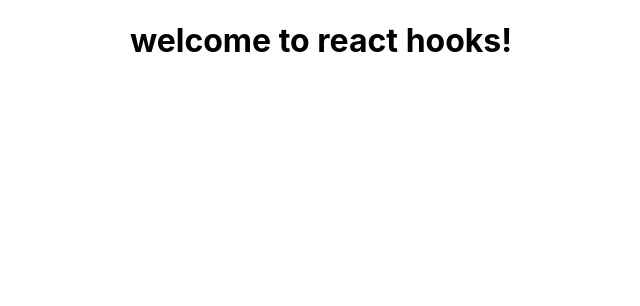
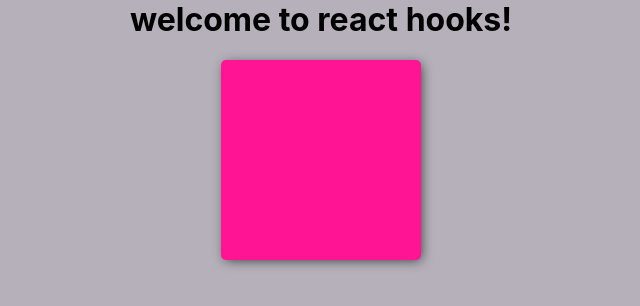
Before and after one commit to trongminh1412/react-hooks-basic, a React (Create React App) app: page / in a window 1280 px wide. Shown: the top 306 px of the page, without its empty margins (319-959 px from the left). Built offline with nearby package versions, Linux system fonts and the light colour scheme.

Commit message:
color box and stash data in localStorage

```diff
--- a/src/App.js
+++ b/src/App.js
@@ -1,10 +1,12 @@
 
 import './App.scss';
+import ColorBox from './component/ColorBox';
 
 function App() {
   return (
     <div className="app">
       <h1>welcome to react hooks!</h1>
+      <ColorBox/>
     </div>
   );
 }
--- a/src/App.scss
+++ b/src/App.scss
@@ -1,3 +1,9 @@
+html{
+  margin: 0;
+}
 .app {
   text-align: center;
+  background-color: rgb(181, 176, 185);
+  width: 100%;
+  height: 100vh;
 }
--- /dev/null
+++ b/src/component/ColorBox/ColorBox.scss
@@ -0,0 +1,17 @@
+.color-box{
+    $box-size: 200px;
+
+    display: inline-block;
+    width: $box-size;
+    height: $box-size;
+    border-radius: 5px;
+    -webkit-box-shadow: 2px 2px 12px -2px rgba(54,54,54,1);
+    -moz-box-shadow: 2px 2px 12px -2px rgba(54,54,54,1);
+    box-shadow: 2px 2px 12px -2px rgba(54,54,54,1);
+
+    transition: all 0.2s ease-in-out 0s;
+    cursor: pointer;
+}
+h1{
+    margin-top: 0;
+}
--- /dev/null
+++ b/src/component/ColorBox/index.jsx
@@ -0,0 +1,45 @@
+import React, { useState } from 'react';
+// import PropTypes from 'prop-types';
+import './ColorBox.scss';
+
+ColorBox.propTypes = {
+
+};
+
+function getRandomColor(){
+    //random
+    const COLOR_LIST = ['deeppink', 'green', 'red', 'yellow', 'black']
+    const randomIndex = Math.trunc(Math.random() * 5);
+    return COLOR_LIST[randomIndex];
+}
+
+function ColorBox() {
+    //sử dụng arrowfunction unistale stale callback
+
+    const [color, setColor] = useState(() => {
+        const initColor = localStorage.getItem('box_color') || 'deeppink';// init color chỉ dùng cho lần render đầu =, các lần sau k cần,
+        console.log(initColor);
+        return initColor;
+    });
+
+    //render voo nghia  initColor nhieu lan
+    // const initColor = localStorage.getItem('box_color') || 'deeppink';
+    // console.log(initColor);
+    // const [color, setColor] = useState(initColor);
+
+    function handleBoxClick() {
+        const newColor = getRandomColor();
+        setColor(newColor);
+        localStorage.setItem('box_color', newColor);
+    }
+
+    return (
+        <div
+        className="color-box"
+        style={{ backgroundColor: color}}
+        onClick={handleBoxClick}>
+        </div>
+    );
+}
+
+export default ColorBox;
```
